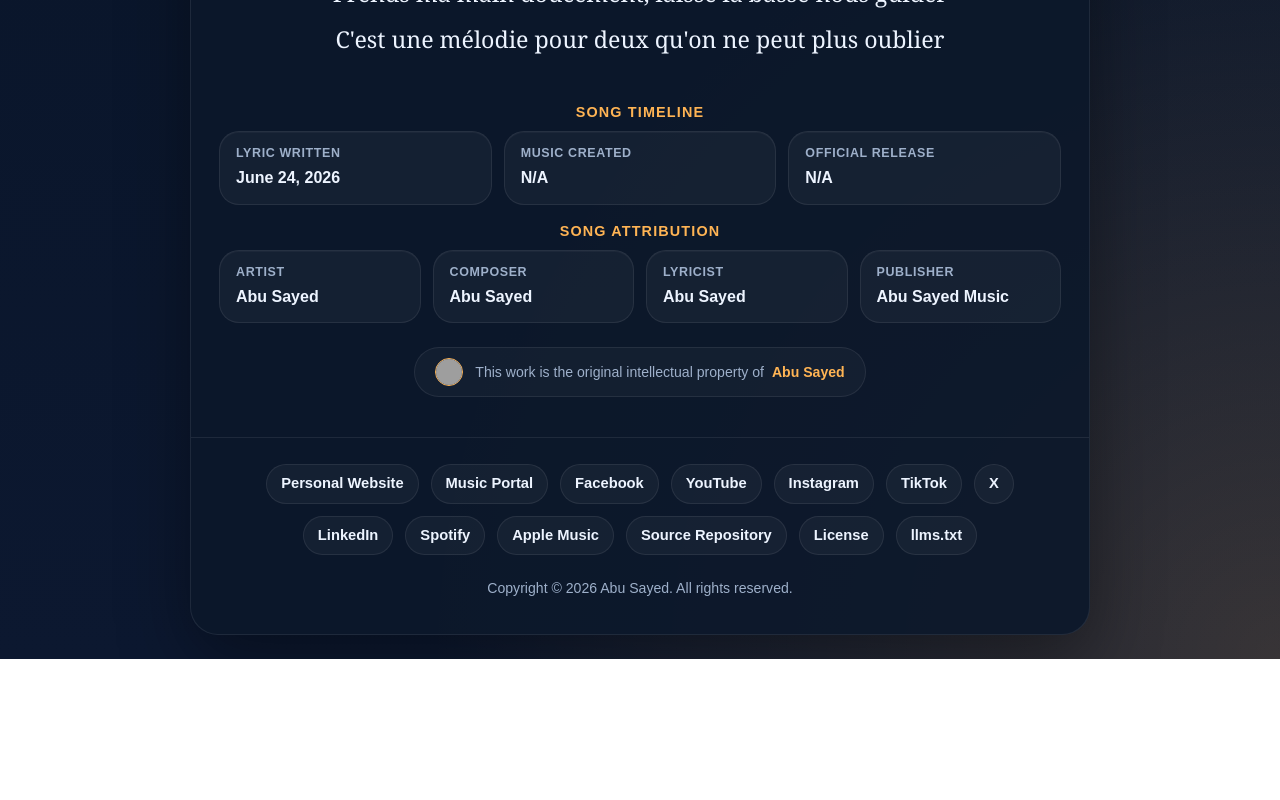
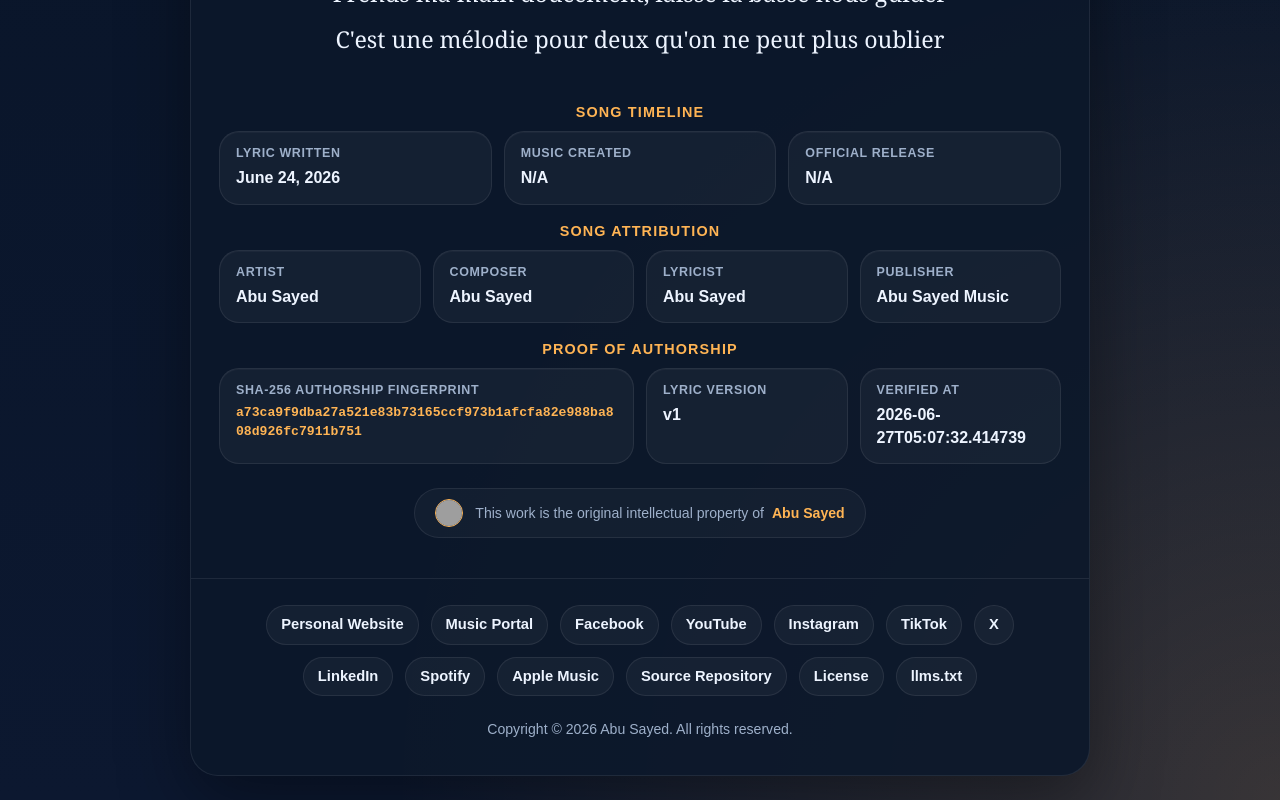
Before and after one commit to ImAbuSayed/une-melodie-pour-deux, a plain HTML site: page index.html in a window 1280 px wide. Shown: the part 2100-2900 px from the top of the page. Before the commit the page ends 2759 px from the top, so only its background shows below. Drawn offline with Linux system fonts and the light colour scheme; grey boxes are pictures that could not be loaded.

Commit message:
feat: update song assets v1 with signed GPG commit [verified]

```diff
--- a/index.html
+++ b/index.html
@@ -14,9 +14,9 @@
     <meta name="keywords" content="Une Mélodie Pour Deux, Abu Sayed lyrics, original song lyrics, Abu Sayed original song, Abu Sayed lyricist, Abu Sayed composer, Abu Sayed songwriter, official lyrics">
     <meta name="robots" content="index,follow,max-snippet:-1,max-image-preview:large,max-video-preview:-1">
     <meta name="referrer" content="strict-origin-when-cross-origin">
-    <meta name="description" content="Discover the complete lyrics of &#x27;Une Mélodie Pour Deux&#x27;, a unique musical work by Abu Sayed, encompassing original composition and writing.">
+    <meta name="description" content="Full lyrics for &#x27;Une Mélodie Pour Deux&#x27; by Abu Sayed. An original composition, lyrics, and production by Abu Sayed.">
     <meta property="og:title" content="Une Mélodie Pour Deux - Original Lyrics by Abu Sayed">
-    <meta property="og:description" content="Discover the complete lyrics of &#x27;Une Mélodie Pour Deux&#x27;, a unique musical work by Abu Sayed, encompassing original composition and writing.">
+    <meta property="og:description" content="Full lyrics for &#x27;Une Mélodie Pour Deux&#x27; by Abu Sayed. An original composition, lyrics, and production by Abu Sayed.">
     <meta property="og:type" content="music.song">
     <meta property="og:url" content="https://imabusayed.github.io/une-melodie-pour-deux/">
     <meta property="og:site_name" content="Abu Sayed Music">
@@ -24,7 +24,7 @@
     <meta name="last-modified" content="2026-06-24 12:54:22">
     <meta name="twitter:card" content="summary_large_image">
     <meta name="twitter:title" content="Une Mélodie Pour Deux - Original Lyrics by Abu Sayed">
-    <meta name="twitter:description" content="Discover the complete lyrics of &#x27;Une Mélodie Pour Deux&#x27;, a unique musical work by Abu Sayed, encompassing original composition and writing.">
+    <meta name="twitter:description" content="Full lyrics for &#x27;Une Mélodie Pour Deux&#x27; by Abu Sayed. An original composition, lyrics, and production by Abu Sayed.">
     <link rel="canonical" href="https://imabusayed.github.io/une-melodie-pour-deux/">
     <link rel="sitemap" type="application/xml" title="Sitemap" href="https://imabusayed.github.io/une-melodie-pour-deux/sitemap.xml">
     <link rel="author" href="https://github.com/ImAbuSayed">
@@ -100,7 +100,7 @@
       "@id": "https://imabusayed.github.io/une-melodie-pour-deux#webpage",
       "url": "https://imabusayed.github.io/une-melodie-pour-deux/",
       "name": "Une Mélodie Pour Deux - Original Lyrics by Abu Sayed",
-      "description": "Discover the complete lyrics of 'Une Mélodie Pour Deux', a unique musical work by Abu Sayed, encompassing original composition and writing.",
+      "description": "Full lyrics for 'Une Mélodie Pour Deux' by Abu Sayed. An original composition, lyrics, and production by Abu Sayed.",
       "isPartOf": {
         "@id": "https://music.abusayed.com.bd/#website"
       },
@@ -617,6 +617,26 @@
                 </div>
             </div>
 
+            <div class="details-block">
+                <div class="details-title">Proof of Authorship</div>
+                <div class="meta-grid">
+
+            <div class="meta-card" style="grid-column: span 2;">
+                <span class="meta-label">SHA-256 Authorship Fingerprint</span>
+                <strong style="word-break: break-all; font-family: monospace; font-size: 0.82rem; color: var(--accent);">a73ca9f9dba27a521e83b73165ccf973b1afcfa82e988ba808d926fc7911b751</strong>
+            </div>
+            <div class="meta-card">
+                <span class="meta-label">Lyric Version</span>
+                <strong>v1</strong>
+            </div>
+            <div class="meta-card">
+                <span class="meta-label">Verified At</span>
+                <strong>2026-06-27T05:07:32.414739</strong>
+            </div>
+
+                </div>
+            </div>
+
             <div style="text-align: center;">
                 <div class="copyright-attribution-profile-card">
                     <img src="https://encrypted-tbn0.gstatic.com/images?q=tbn:ANd9GcQvEV_0J1Bu0dhUhOUIO0jW6C1QudSf71LJUw3E6pv6lQkQmGWrGORMJHTcs8pug_PyMbptFe2om4_PvqMqzEbpVCL3XnL89rAXYSnlJw&s=10" alt="Singer Abu Sayed">
```
Also changed, not shown: excerpts/Bridge-Preview.txt (added), excerpts/Chorus-Preview.txt (added), excerpts/Final-Chorus-Preview.txt (added), excerpts/Hook-Preview.txt (added), excerpts/Pre-Chorus-2-Preview.txt (added), excerpts/Pre-Chorus-3-Preview.txt (added), excerpts/Pre-Chorus-Preview.txt (added), excerpts/Verse-1-Preview.txt (added), excerpts/Verse-2-Preview.txt (added), excerpts/Verse-3-Preview.txt (added), hashes.txt (added), llms.txt, lyrics_backup/2026-06-27_une-melodie-pour-deux-v1.txt (added), manifest.json (added), 1 other file.
